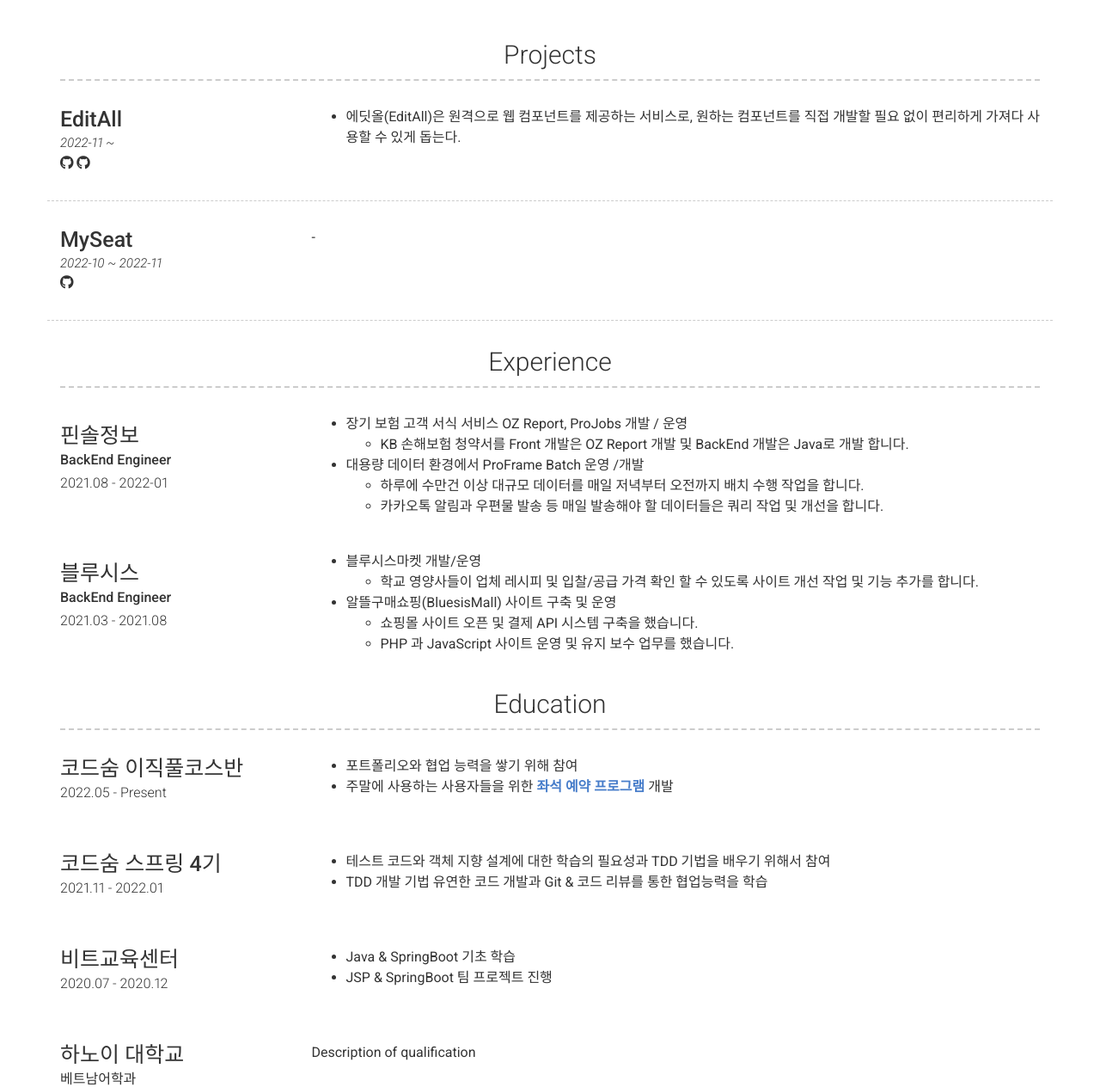
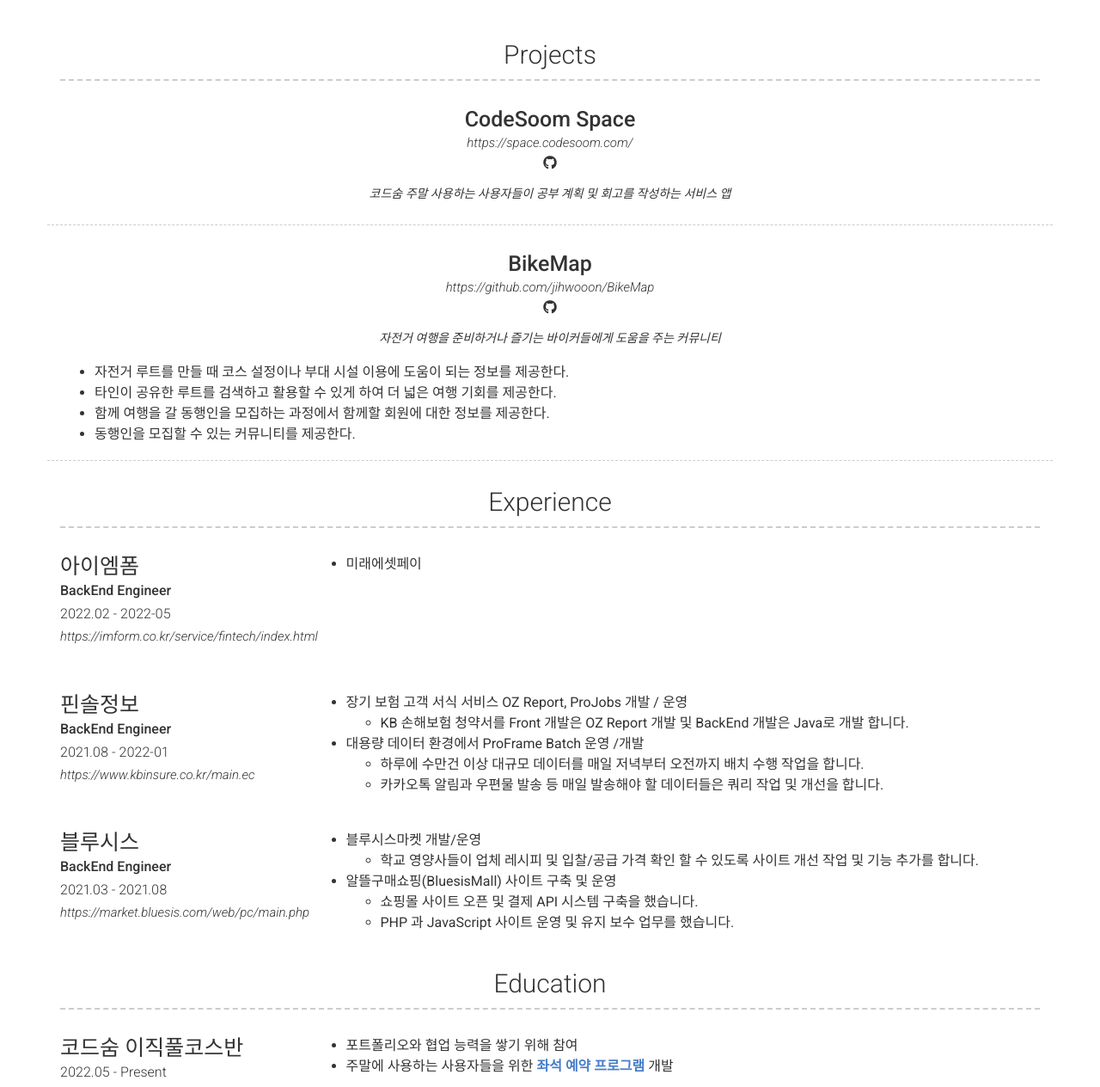
Before and after one commit to jihwooon/jihwooon.github.io, a Jekyll site: the page built from index.md, in a window 1280 px wide and 1400 px high, scrolled down 370 px, cut to the strip 136-1400 px from the top of the window. Shown: the whole strip at 86% size. Built offline with Jekyll 4.4.1, drawn with Linux system fonts in a browser that asks for light colours; nearby versions of some CDN libraries; some of the changed text lies outside the part shown.

Commit message:
이력서 수정하라

```diff
--- a/_config.yml
+++ b/_config.yml
@@ -1,5 +1,5 @@
 # Site
-# repository: Git repository where your resume will be hosted, only required if you are hosting on GitHub (eg. sproogen/modern-resume-theme)
+repository: https://jihwooon.github.io/
 # favicon: Directory of your favicon (eg. images/favicon.ico)(optional)
 
 # Content configuration version
@@ -62,45 +62,71 @@ content:
   - title: Projects # Title for the section
     layout: list # Type of content section (list/text)
     content:
-      - layout: left
+      # - layout: top-middle
+      #   border: weak  # Value of `weak` will display a weak border below this item. # Any
+      #                 # other value (or no value) means no border will be displayed
+      #   title: EditAll
+      #   link: Link to project (eg. sproogen.github.io/modern-resume-theme)(optional)
+      #   link_text: 2022-11 ~
+      #   additional_links:
+      #     - title:  Github page for project (eg. sproogen/modern-resume-theme)
+      #       icon: fab fa-github
+      #       url: Link to project (eg. sproogen.github.io/modern-resume-theme)(optional)
+      #     - title:  Github page for project (eg. sproogen/modern-resume-theme)
+      #       icon: fab fa-github
+      #       url: Link to project (eg. sproogen.github.io/modern-resume-theme)(optional)
+      #   # quote: >
+      #   #   Short overview of the project (optional)
+      #   description: | # this will include new lines to allow paragraphs
+      #     - 에딧올(EditAll)은 원격으로 웹 컴포넌트를 제공하는 서비스로, 원하는 컴포넌트를 직접 개발할 필요 없이 편리하게 가져다 사용할 수 있게 돕는다.
+      - layout: top-middle
         border: weak  # Value of `weak` will display a weak border below this item. # Any
                       # other value (or no value) means no border will be displayed
-        title: EditAll
-        link: Link to project (eg. sproogen.github.io/modern-resume-theme)(optional)
-        link_text: 2022-11 ~
+        title: CodeSoom Space
+        link: https://github.com/CodeSoom-Project/codesoom-space
+        link_text: https://space.codesoom.com/
         additional_links:
-          - title:  Github page for project (eg. sproogen/modern-resume-theme)
+          - title: website
             icon: fab fa-github
-            url: Link to project (eg. sproogen.github.io/modern-resume-theme)(optional)
-          - title:  Github page for project (eg. sproogen/modern-resume-theme)
-            icon: fab fa-github
-            url: Link to project (eg. sproogen.github.io/modern-resume-theme)(optional)
-        # quote: >
-        #   Short overview of the project (optional)
+            url: https://github.com/CodeSoom-Project/codesoom-space
+        quote: >
+          코드숨 주말 사용하는 사용자들이 공부 계획 및 회고를 작성하는 서비스 앱
         description: | # this will include new lines to allow paragraphs
-          - 에딧올(EditAll)은 원격으로 웹 컴포넌트를 제공하는 서비스로, 원하는 컴포넌트를 직접 개발할 필요 없이 편리하게 가져다 사용할 수 있게 돕는다.
-      - layout: left
+
+      - layout: top-middle
         border: weak  # Value of `weak` will display a weak border below this item. # Any
                       # other value (or no value) means no border will be displayed
-        title: MySeat
-        link: https://github.com/CodeSoom-Project/codesoom-space
-        link_text: 2022-10 ~ 2022-11
+        title: BikeMap
+        link: https://github.com/jihwooon/BikeMap
+        link_text: https://github.com/jihwooon/BikeMap
         additional_links:
-          - title:  Github page for project (eg. sproogen/modern-resume-theme)
+          - title: website
             icon: fab fa-github
-            url: https://space.codesoom.com/
-        # quote: >
-        #   Short overview of the project (optional)
+            url: https://github.com/jihwooon/BikeMap
+        quote: >
+          자전거 여행을 준비하거나 즐기는 바이커들에게 도움을 주는 커뮤니티
         description: | # this will include new lines to allow paragraphs
-          -
+          - 자전거 루트를 만들 때 코스 설정이나 부대 시설 이용에 도움이 되는 정보를 제공한다.
+          - 타인이 공유한 루트를 검색하고 활용할 수 있게 하여 더 넓은 여행 기회를 제공한다.
+          - 함께 여행을 갈 동행인을 모집하는 과정에서 함께할 회원에 대한 정보를 제공한다.
+          - 동행인을 모집할 수 있는 커뮤니티를 제공한다.
   - title: Experience
     layout: list
     content:
       - layout: left
+        title: 아이엠폼
+        sub_title: BackEnd Engineer
+        caption: 2022.02 - 2022-05
+        link: https://imform.co.kr/service/fintech/index.html
+        # quote: >
+        #   금융산업 분야 SI 회사
+        description: | # this will include new lines to allow paragraphs
+          - 미래에셋페이
+      - layout: left
         title: 핀솔정보
         sub_title: BackEnd Engineer
         caption: 2021.08 - 2022-01
-        # link: Link to company (optional)
+        link: https://www.kbinsure.co.kr/main.ec
         # quote: >
         #   금융산업 분야 SI 회사
         description: | # this will include new lines to allow paragraphs
@@ -113,7 +139,7 @@ content:
         title: 블루시스
         sub_title: BackEnd Engineer
         caption: 2021.03 - 2021.08
-        # link: Link to company (optional)
+        link: https://market.bluesis.com/web/pc/main.php
         # quote: >
         #   식품정보 및 데이터 기술 솔루션 회사
         description: | # this will include new lines to allow paragraphs
@@ -127,6 +153,7 @@ content:
     content:
       - layout: left
         title: 코드숨 이직풀코스반
+        link: https://smartstore.naver.com/codesoom/products/6972927625
         # sub_title: Qualifications (eg. BA Performing Arts)
         caption: 2022.05 - Present
         # quote: >
@@ -136,7 +163,8 @@ content:
           - 주말에 사용하는 사용자들을 위한 [**좌석 예약 프로그램**](https://space.codesoom.com/) 개발
       - layout: left
         title: 코드숨 스프링 4기
-        # sub_title: Qualifications (eg. BA Performing Arts)
+        link: https://www.codesoom.com/courses/spring
+        # sub_title: [소프트웨어 개발의 지혜 스프링](https://www.codesoom.com/courses/spring)
         caption: 2021.11 - 2022.01
         # quote: >
         #   Short institution or course description (optional)
@@ -155,11 +183,21 @@ content:
       - layout: left
         title: 하노이 대학교
         sub_title: 베트남어학과
+        link: https://www.hanu.vn/
         caption: 2013.09 - 2019.06
         # quote: >
-        #   Short institution or course description (optional)
         description: | # this will include new lines to allow paragraphs
           Description of qualification
+  # - title: Skills
+  #   layout: list
+  #   content:
+  #     - layout: left
+  #     - title: BackEnd
+  #       description: |
+  #         - Java, Kotlin
+  #         - Spring Boot, Spring MVC, Spring Security, Spring Data JPA
+  #         - Junit4/5, Mockito, Kotest, MockK
+  #         - IntelliJ, WebStorm, Visual Studio Code
   - title: A Little More About Me
     layout: text
     content: | # this will include new lines to allow paragraphs
```
Also changed, not shown: _test/_config-version-2.yml (+8 -0 lines), 1 other file.
